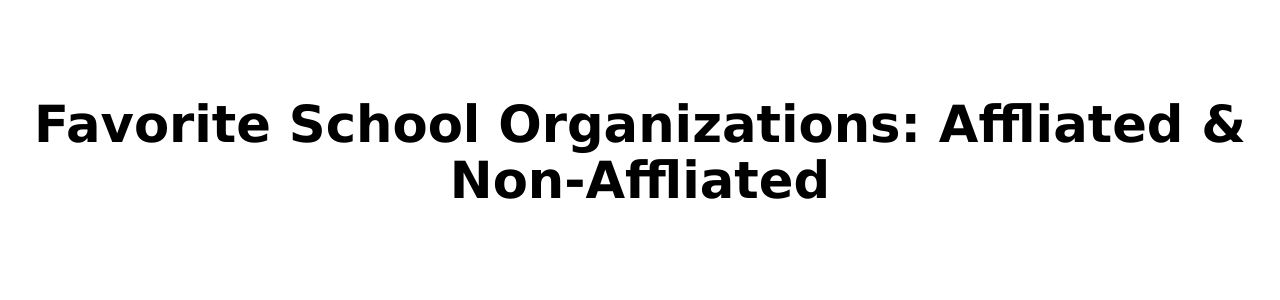
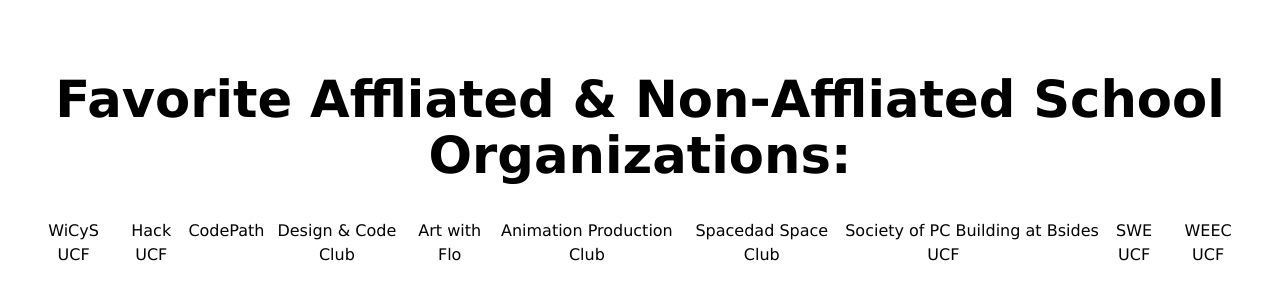
Before and after one commit to prdcr-gem/CommunityBoard, a React (Vite) app: page / in a window 1280 px wide. Shown: the part 248-548 px from the top of the page. Built offline with nearby package versions, Linux system fonts and the light colour scheme.

Commit message:
Added Props

```diff
--- a/src/App.jsx
+++ b/src/App.jsx
@@ -1,5 +1,6 @@
 import './App.css';
 import SchoolOrgs from './components/SchoolOrgs';
+import ClubCard from './components/ClubCard';
 
 const App = () =>{
 
@@ -8,6 +9,8 @@ const App = () =>{
       {/* <h1> Favorite School Affliated & Non-Affliated Organizations</h1> */}
       <SchoolOrgs />
 
+
+
     </div>
   )
 }
--- /dev/null
+++ b/src/components/ClubCard.jsx
@@ -0,0 +1,11 @@
+import React from "react";
+import SchoolOrgs from "./SchoolOrgs";
+
+// props is a way that passes data from one component to another component.
+const ClubCard = (props) => {
+    return (
+       <td>{props.orgName}</td>
+    )
+}
+
+export default ClubCard;
--- a/src/components/SchoolOrgs.jsx
+++ b/src/components/SchoolOrgs.jsx
@@ -1,10 +1,36 @@
 import React from "react";
+import ClubCard from "./ClubCard";
+
 
 const SchoolOrgs = () => {
 
     return (
         <div className= "SchoolOrgs">
-            <h1> Favorite School Organizations: Affliated & Non-Affliated</h1>
+            <h1> Favorite Affliated & Non-Affliated School Organizations:</h1>
+            <ClubCard orgName ='WiCyS UCF' />
+            <ClubCard orgName ='Hack UCF' />
+            <ClubCard orgName ='CodePath' />
+            <ClubCard orgName ='Design & Code Club' />
+            <ClubCard orgName ='Art with Flo' />
+            <ClubCard orgName ='Animation Production Club' />
+            <ClubCard orgName ='Spacedad Space Club' />
+            <ClubCard orgName ='Society of PC Building at UCF' />
+            <ClubCard orgName ='Bsides' />
+            <ClubCard orgName ='SWE UCF' />
+            <ClubCard orgName ='WEEC UCF' />
+
+
+            {/* <td>HACK UCF</td>
+            <td>CodePath</td>
+            <td>Design & Code Club</td>
+            <td>Art with Flo</td>
+            <td>Animation Production Club</td>
+            <td>Spacedad's Space Club</td>
+            <td>Society of PC Building at UCF</td>
+            <td>Bsides</td>
+            <td>SWE UCF</td>
+            <td>WEEC UCF</td>
+             */}
 
 
         </div>
```
